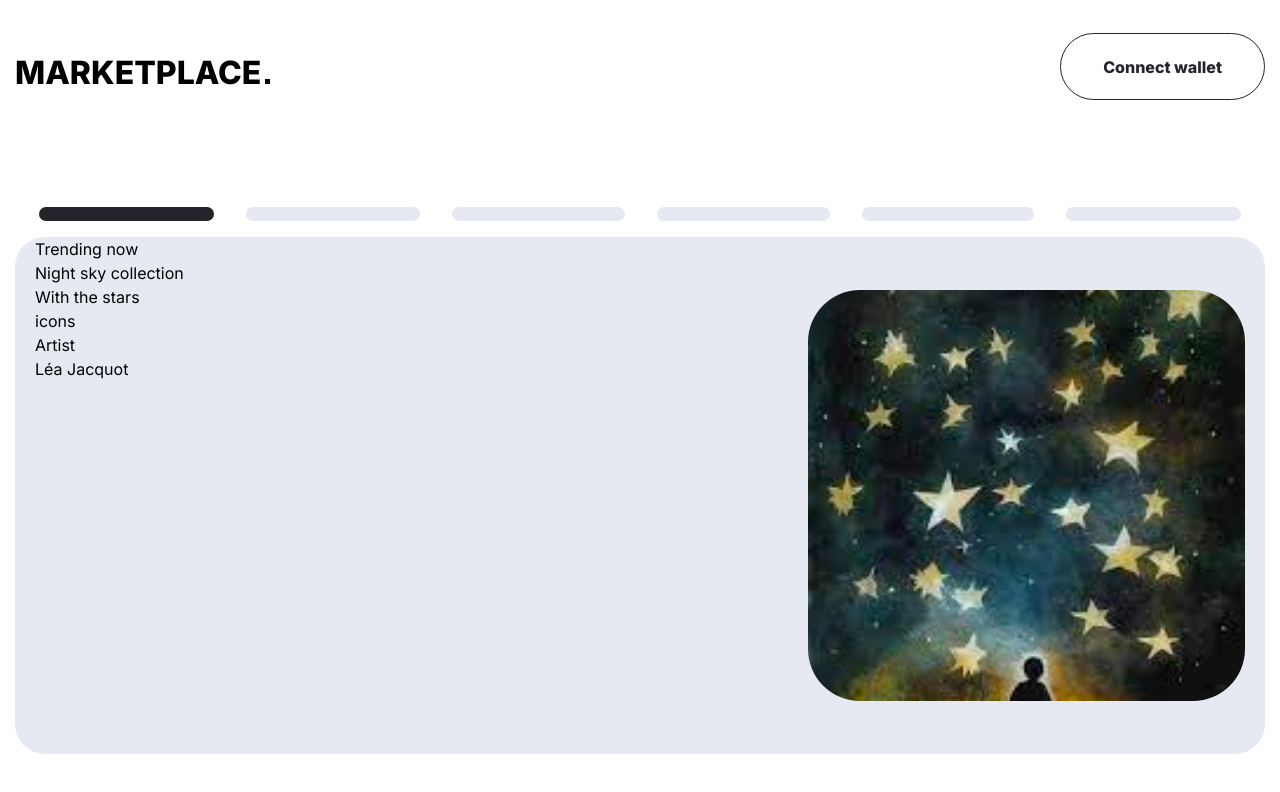
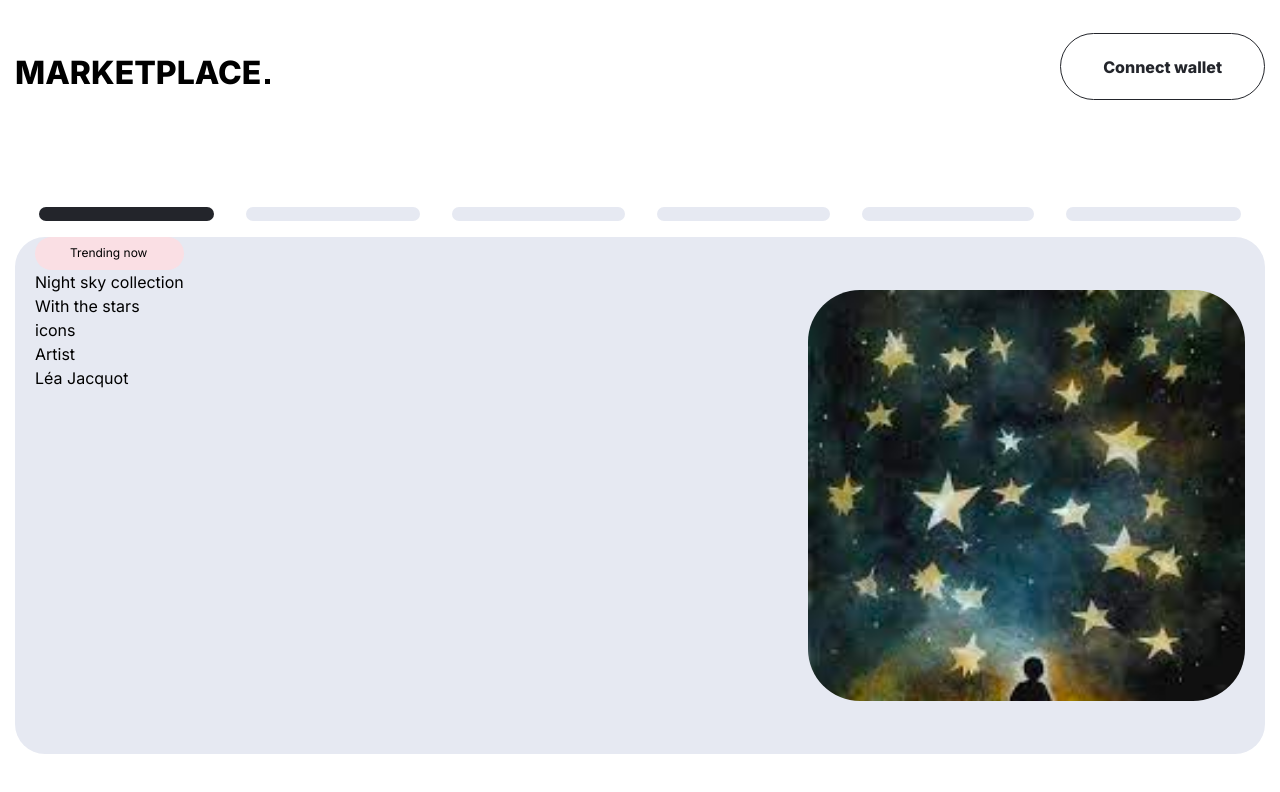
Before and after one commit to alexraju01/nft-design, a Next.js app: page / in a window 1280 px wide. Shown: the top 792 px of the page. Built offline with nearby package versions, Linux system fonts and the light colour scheme.

Commit message:
Created Label component and it's variants

```diff
--- a/src/components/Button.tsx
+++ b/src/components/Button.tsx
@@ -1,6 +1,7 @@
 import { ButtonProps } from "@/types/buttonProps";
-import { variants } from "@/utils/const";
+import { btnVariants } from "@/utils/variants";
+// import { variants } from "@/utils/variants";
 
 export default function Button({ children, variant = "default", className = "" }: ButtonProps) {
-	return <button className={`${variants[variant]} ${className}`}>{children}</button>;
+	return <button className={`${btnVariants[variant]} ${className}`}>{children}</button>;
 }
--- a/src/components/Carousel.tsx
+++ b/src/components/Carousel.tsx
@@ -1,11 +1,13 @@
 import Image from "next/image";
 import img from "../../public/carousel-image.png";
+import Label from "./Label";
 export default function Carousel() {
 	return (
 		<section className='mt-[16px] w-full px-[20px] h-auto flex justify-between 2xl:px-[75px] 2xl:w-[1352px] 2xl:h-[518px] bg-[#E6E9F2] rounded-[30px]'>
 			<div>
 				<div>
-					<p>Trending now</p>
+					{/* <p>Trending now</p> */}
+					<Label variant='variant4'>Trending now</Label>
 					<div>
 						<p>Night sky collection</p>
 						<p>With the stars</p>
--- /dev/null
+++ b/src/components/Label.tsx
@@ -0,0 +1,6 @@
+import { LabelProps } from "@/types/labelProps";
+import { labelVartiants } from "@/utils/variants";
+
+export default function Label({ children, variant = "default", className }: LabelProps) {
+	return <p className={`${labelVartiants[variant]} ${className}`}>{children}</p>;
+}
--- a/src/types/buttonProps.ts
+++ b/src/types/buttonProps.ts
@@ -1,7 +1,7 @@
-import { variants } from "@/utils/const";
+import { btnVariants } from "@/utils/variants";
 
 export type ButtonProps = {
 	children: React.ReactNode;
-	variant?: keyof typeof variants;
+	variant?: keyof typeof btnVariants;
 	className?: string;
 };
--- /dev/null
+++ b/src/types/labelProps.ts
@@ -0,0 +1,7 @@
+import { labelVartiants } from "@/utils/variants";
+
+export type LabelProps = {
+	children: React.ReactNode;
+	variant?: keyof typeof labelVartiants;
+	className?: string;
+};
--- a/src/utils/const.ts
+++ /dev/null
@@ -1,5 +0,0 @@
-export const variants = {
-	default:
-		"w-[15.5rem] h-[4.1875rem]  bg-[#23252B] text-[#FAFAFA] border border-[#23252B] text-[16px] line-height-[19.36] rounded-[87px]",
-	variant3: `h-[4.1875rem]  bg-transparent px-[42px]  text-[#23252B] border border-[#23252B] text-[16px] line-height-[19.36] rounded-[87px] font-semibold `,
-};
--- /dev/null
+++ b/src/utils/variants.ts
@@ -0,0 +1,20 @@
+export const btnVariants = {
+	default:
+		"w-[15.5rem] h-[4.1875rem]  bg-[#23252B] text-[#FAFAFA] border border-[#23252B] text-[16px] line-height-[19.36] rounded-[87px]",
+	variant3: `h-[4.1875rem]  bg-transparent px-[42px]  text-[#23252B] border border-[#23252B] text-[16px] line-height-[19.36] rounded-[87px] font-semibold `,
+};
+
+export const labelVartiants = {
+	default:
+		"px-[35px] py-[9px] bg-purple-500 rounded-[49px] text-[12px] leading-[14.52px] font-medium",
+	variant2:
+		"px-[35px] py-[9px] bg-green-500 rounded-[49px] text-[12px] leading-[14.52px] font-medium",
+	variant3:
+		"px-[35px] py-[9px] bg-red-500 rounded-[49px] text-[12px] leading-[14.52px] font-medium",
+	variant4:
+		"px-[35px] py-[9px] bg-red-200 rounded-[49px] text-[12px] leading-[14.52px] font-medium",
+	variant5:
+		"px-[35px] py-[9px] bg-green-200 rounded-[49px] text-[12px] leading-[14.52px] font-medium",
+	variant6:
+		"px-[35px] py-[9px] bg-purple-200 rounded-[49px] text-[12px] leading-[14.52px] font-medium",
+};
--- a/tailwind.config.ts
+++ b/tailwind.config.ts
@@ -11,6 +11,18 @@ export default {
 		extend: {
 			colors: {
 				customGray: "#23252B",
+				purple: {
+					200: "#D4D3EB",
+					500: "#837FEB",
+				},
+				green: {
+					200: "#E1EDD9",
+					500: "#B5D99F",
+				},
+				red: {
+					200: "#FADFE4",
+					500: "#F2738D",
+				},
 			},
 			utilities: {
 				".image-pixelated": {
```
